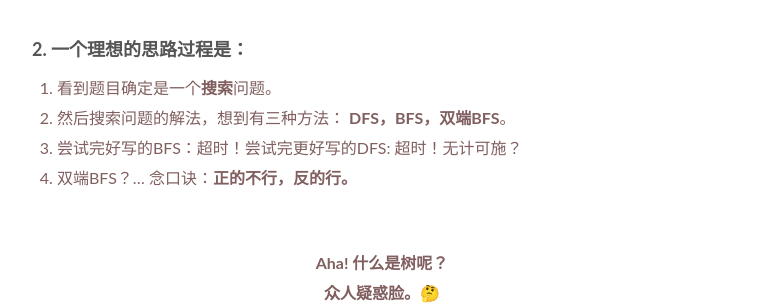
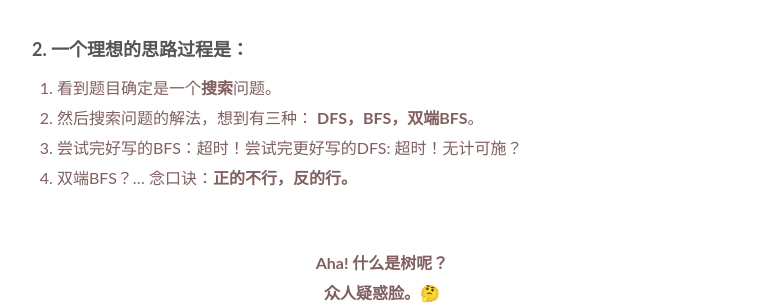
Before and after one commit to WillWang-X/willwang-x.github.io, a Jekyll site: the page built from _posts/2018-02-10-backwards-thinking.md, in a window 1280 px wide. Shown: the part 372-677 px from the top of the page, without its empty margins (258-1021 px from the left). Built offline with Jekyll 4.4.1, drawn with Linux system fonts in a browser that asks for light colours.

Commit message:
backwards thinking

```diff
--- a/_posts/2018-02-10-backwards-thinking.md
+++ b/_posts/2018-02-10-backwards-thinking.md
@@ -24,7 +24,7 @@ Otherwise, return False.
 ### 2. 一个理想的思路过程是：
 
 1. 看到题目确定是一个**搜索**问题。
-2. 然后搜索问题的解法，想到有三种方法： **DFS，BFS，双端BFS**。
+2. 然后搜索问题的解法，想到有三种： **DFS，BFS，双端BFS**。
 3. 尝试完好写的BFS：超时！尝试完更好写的DFS: 超时！无计可施？
 4. 双端BFS？... 念口诀：**正的不行，反的行。**
 
```
